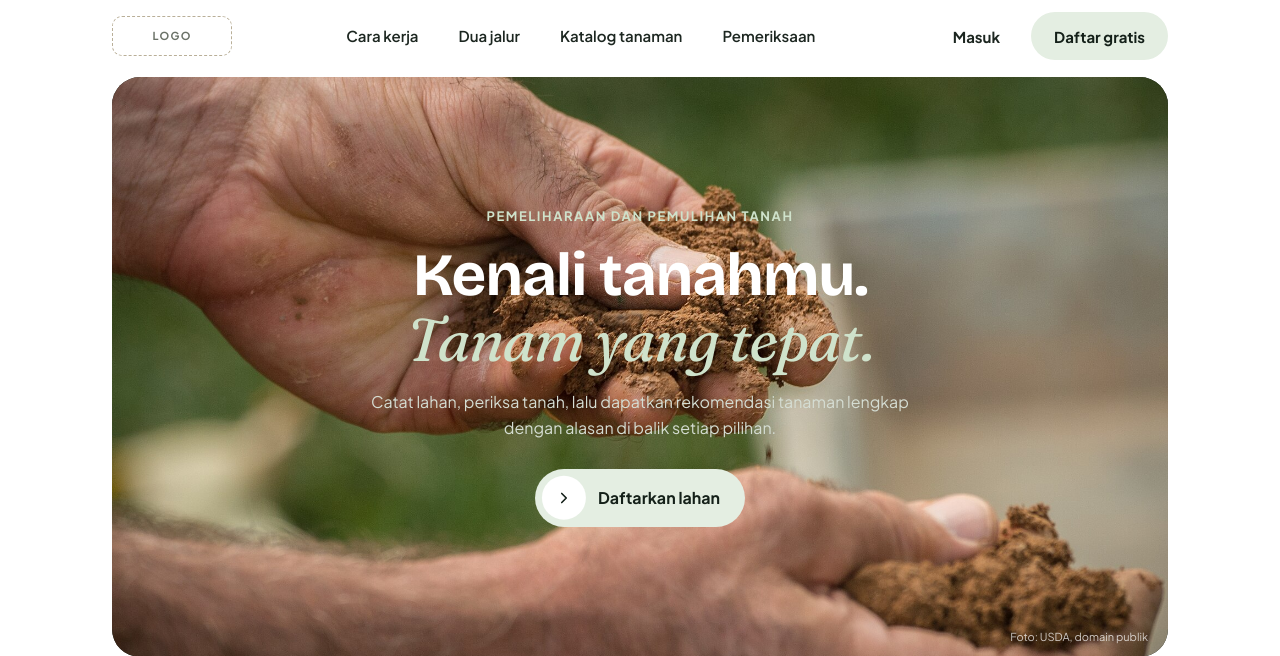
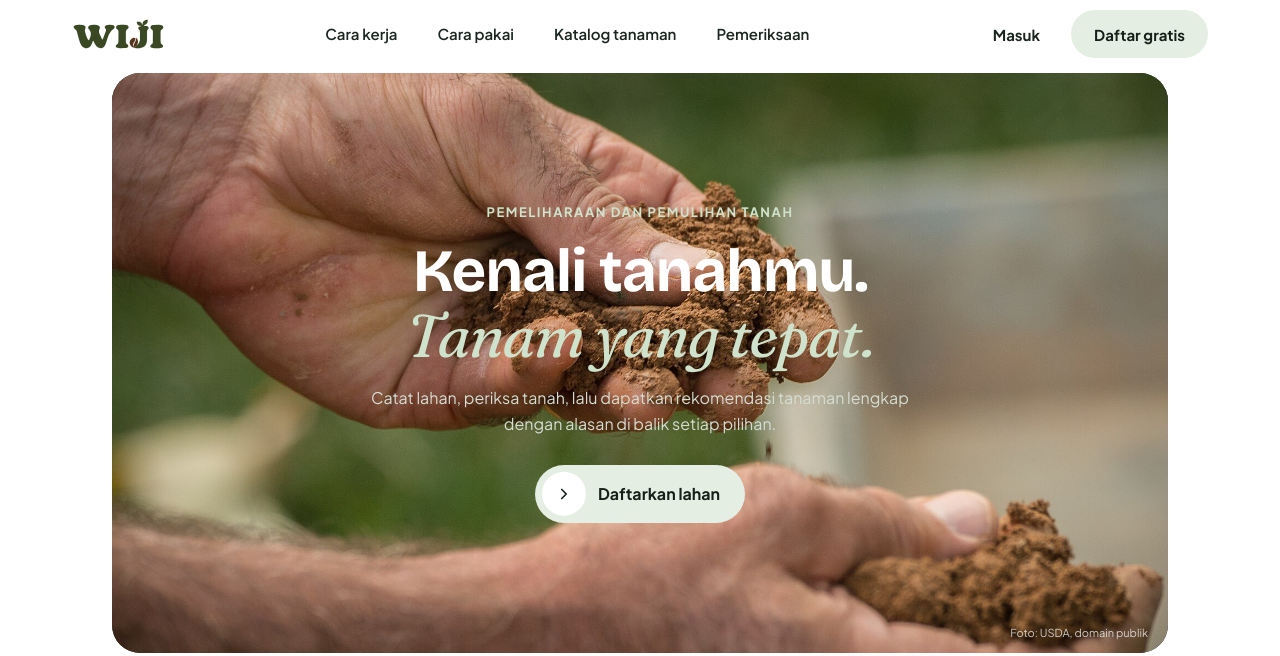
Before and after one commit to pbp-kelompok-d12/wiji, a Django app: page / in a window 1280 px wide. Shown: the top 656 px of the page. Run offline with Django 5.2, Linux system fonts and the light colour scheme; some libraries are stand-ins or nearby versions.

Commit message:
feat: add wiji logo and favicon

```diff
--- a/accounts/templates/accounts/login.html
+++ b/accounts/templates/accounts/login.html
@@ -11,7 +11,7 @@
 <div class="grid min-h-screen gap-6 p-4 sm:p-6 lg:grid-cols-2">
   <aside class="panel panel-dark relative hidden lg:block">
     <img src="{% static 'img/auth-waves.svg' %}" alt="" class="absolute inset-0 h-full w-full object-cover object-top">
-    <a href="{% url 'core:landing' %}" class="logo-placeholder logo-placeholder--dark absolute left-12 top-12" aria-label="Wiji, ke beranda">LOGO</a>
+    <a href="{% url 'core:landing' %}" class="absolute left-12 top-12" aria-label="Wiji, ke beranda"><img src="{% static 'img/logo-icon.svg' %}" alt="Wiji" class="h-12 w-auto"></a>
     <div class="absolute inset-x-12 bottom-12 flex max-w-[588px] flex-col gap-[18px]">
       <p class="eyebrow !text-mint">Selamat datang kembali</p>
       <h1 class="heading text-6xl leading-[64px] text-white">
@@ -24,7 +24,7 @@
   </aside>
 
   <section class="flex flex-col items-center justify-center py-8">
-    <a href="{% url 'core:landing' %}" class="logo-placeholder mb-10 self-start lg:hidden" aria-label="Wiji, ke beranda">LOGO</a>
+    <a href="{% url 'core:landing' %}" class="mb-10 self-start lg:hidden" aria-label="Wiji, ke beranda"><img src="{% static 'img/logo-wordmark.svg' %}" alt="Wiji" class="h-8 w-auto"></a>
 
     <form method="post" class="flex w-full max-w-[440px] flex-col gap-[22px]" novalidate>
       {% csrf_token %}
--- a/accounts/templates/accounts/register.html
+++ b/accounts/templates/accounts/register.html
@@ -9,7 +9,7 @@
 {% block content %}
 <div class="grid min-h-screen gap-6 p-4 sm:p-6 lg:grid-cols-2">
   <section class="flex flex-col items-center justify-center py-8">
-    <a href="{% url 'core:landing' %}" class="logo-placeholder mb-10 self-start lg:hidden" aria-label="Wiji, ke beranda">LOGO</a>
+    <a href="{% url 'core:landing' %}" class="mb-10 self-start lg:hidden" aria-label="Wiji, ke beranda"><img src="{% static 'img/logo-wordmark.svg' %}" alt="Wiji" class="h-8 w-auto"></a>
 
     <form method="post" class="flex w-full max-w-[480px] flex-col gap-[18px]" novalidate>
       {% csrf_token %}
@@ -67,7 +67,7 @@
     <div class="absolute inset-0" style="background-image: linear-gradient(0deg, #e4eee2 0%, rgba(228,238,226,0.92) 38%, rgba(228,238,226,0.35) 70%, rgba(228,238,226,0.1) 100%)"></div>
 
     <div class="relative flex justify-end">
-      <span class="logo-placeholder logo-placeholder--leaf">LOGO</span>
+      <a href="{% url 'core:landing' %}" class="rounded-full bg-white/85 px-4 py-2" aria-label="Wiji, ke beranda"><img src="{% static 'img/logo-wordmark.svg' %}" alt="Wiji" class="h-6 w-auto"></a>
     </div>
 
     <div class="relative flex max-w-[360px] flex-col gap-4">
--- a/templates/base.html
+++ b/templates/base.html
@@ -37,6 +37,9 @@
       },
     };
   </script>
+  <link rel="icon" href="{% static 'favicon/favicon.ico' %}" sizes="any">
+  <link rel="icon" type="image/svg+xml" href="{% static 'img/logo-icon.svg' %}">
+  <link rel="apple-touch-icon" href="{% static 'favicon/apple-touch-icon.png' %}">
   <link rel="stylesheet" href="{% static 'css/wiji.css' %}">
   {# Kasih tahu CSS kalau JS aktif, biar animasi .reveal nggak nyembunyiin konten tanpa JS #}
   <script>document.documentElement.classList.add('js')</script>
--- a/templates/partials/footer.html
+++ b/templates/partials/footer.html
@@ -1,7 +1,8 @@
+{% load static %}
 <footer class="bg-forest text-on-dark">
-  <div class="mx-auto flex w-full max-w-[1440px] flex-col gap-4 px-5 py-8 text-sm md:flex-row md:items-center md:justify-between md:px-10 xl:px-28">
+  <div class="mx-auto flex w-full max-w-[1200px] flex-col gap-3 px-5 py-6 text-[13px] md:flex-row md:items-center md:justify-between md:px-8">
     <div class="flex items-center gap-3.5">
-      <span class="logo-placeholder logo-placeholder--dark !h-8 !w-24">LOGO</span>
+      <img src="{% static 'img/logo-icon.svg' %}" alt="Wiji" class="h-8 w-auto">
       <span>Kelompok D12 · PBP 2026</span>
     </div>
     <p>Data lokasi © OpenStreetMap · Cuaca Open-Meteo · Iklim NASA POWER</p>
--- a/templates/partials/navbar.html
+++ b/templates/partials/navbar.html
@@ -1,19 +1,19 @@
 {% load static %}
 {# Link menu nunjuk ke bagian-bagian di landing page #}
 <div class="site-header" id="site-header">
-<header class="mx-auto flex h-[72px] w-full max-w-[1440px] items-center gap-6 px-5 md:px-10 xl:px-28">
-  <a href="{% url 'core:landing' %}" class="logo-placeholder" aria-label="Wiji, ke beranda">LOGO</a>
+<header class="mx-auto flex h-[68px] w-full max-w-[1200px] items-center gap-6 px-5 md:px-8">
+  <a href="{% url 'core:landing' %}" class="flex items-center" aria-label="Wiji, ke beranda"><img src="{% static 'img/logo-wordmark.svg' %}" alt="Wiji" class="h-8 w-auto"></a>
 
   <nav class="hidden flex-1 items-center justify-center gap-8 lg:flex" aria-label="Navigasi publik">
     <a class="nav-link" href="{% url 'core:landing' %}#cara-kerja">Cara kerja</a>
-    <a class="nav-link" href="{% url 'core:landing' %}#dua-jalur">Dua jalur</a>
+    <a class="nav-link" href="{% url 'core:landing' %}#langkah">Cara pakai</a>
     <a class="nav-link" href="{% url 'core:landing' %}#katalog">Katalog tanaman</a>
     <a class="nav-link" href="{% url 'core:landing' %}#alur">Pemeriksaan</a>
   </nav>
 
   <div class="ml-auto flex items-center gap-2 lg:ml-0">
     {% if user.is_authenticated %}
-      <span class="hidden px-3 text-[15px] font-semibold sm:inline">{{ user.display_name }}</span>
+      <span class="hidden px-3 text-sm font-semibold sm:inline">{{ user.display_name }}</span>
       <form method="post" action="{% url 'accounts:logout' %}">
         {% csrf_token %}
         <button type="submit" class="btn btn-leaf">Keluar</button>
```
Also changed, not shown: static/favicon/apple-touch-icon.png (added), static/favicon/favicon-32.png (added), static/favicon/favicon.ico (added), static/favicon/icon-512.png (added), static/img/logo-icon.svg (added), static/img/logo-wordmark.svg (added).
